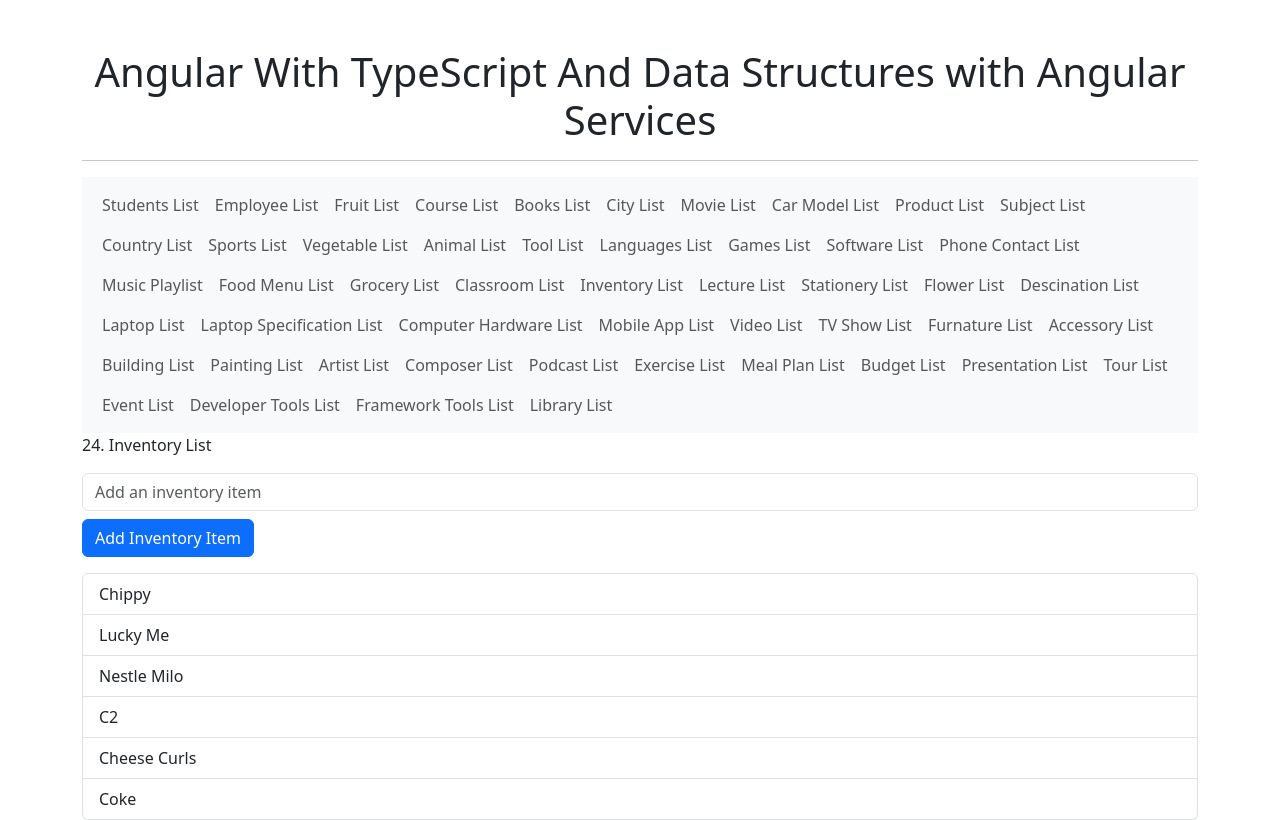
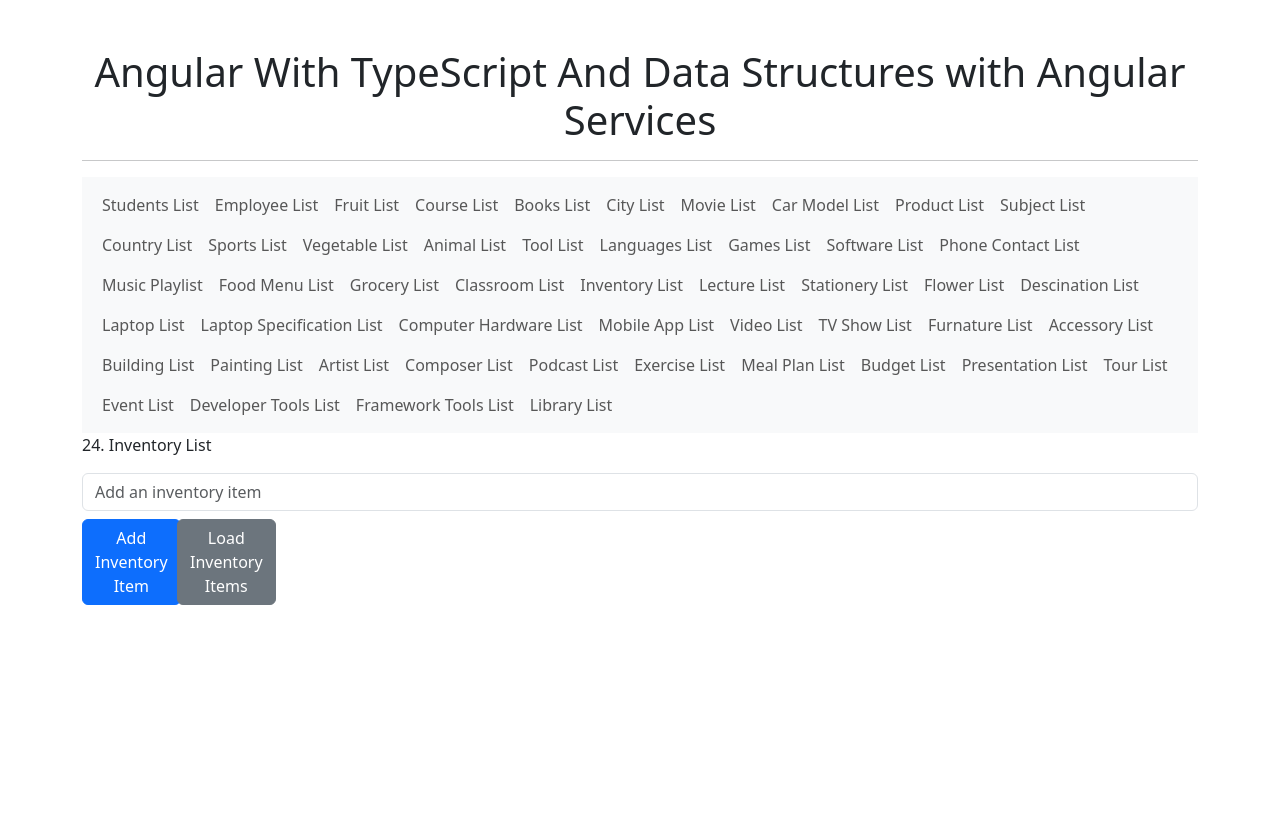
Before and after one commit to muningg/Angular_With_TypeScript_And_Data_Structures, an Angular app: page /inventory-list in a window 1280 px wide. Built offline with nearby package versions, Linux system fonts and the light colour scheme.

Commit message:
feat(inventory-list-service): add service to load inventory list

```diff
--- a/src/app/components/inventory-list/inventory-list.component.html
+++ b/src/app/components/inventory-list/inventory-list.component.html
@@ -1,8 +1,14 @@
 <p>24. Inventory List</p>
 <input type="text" class="form-control" [(ngModel)]="newInventoryItem" placeholder="Add an inventory item" />
 
-<button class="btn btn-primary mt-2" (click)="addInventoryItem()">Add Inventory Item</button>
-
+<div class="row">
+  <div class="col-sm-1">
+    <button class="btn btn-primary mt-2" (click)="addInventoryItem()">Add Inventory Item</button>
+  </div>
+  <div class="col-sm-1">
+    <button class="btn btn-secondary mt-2" (click)="provideInventoryList()">Load Inventory Items</button>
+  </div>
+</div>
 <ul class="mt-3 list-group">
   <li class="list-group-item" *ngFor="let inventoryItem of inventoryItems">
     {{inventoryItem}}
--- a/src/app/components/inventory-list/inventory-list.component.ts
+++ b/src/app/components/inventory-list/inventory-list.component.ts
@@ -1,4 +1,5 @@
 import { Component } from '@angular/core';
+import { InventoryListService } from './inventory-list.service';
 
 @Component({
   selector: 'app-inventory-list',
@@ -6,14 +7,17 @@ import { Component } from '@angular/core';
   styleUrl: './inventory-list.component.css'
 })
 export class InventoryListComponent {
-  inventoryItems: string[] = ['Chippy', 'Lucky Me', 'Nestle Milo', 'C2', 'Cheese Curls', 'Coke'];
+  inventoryItems: string[] = [];
   newInventoryItem: string = '';
+  constructor(private inventoryListService: InventoryListService) { }
 
   addInventoryItem() {
     if (this.newInventoryItem.trim()) {
-      this.inventoryItems.push(this.newInventoryItem);
+      this.inventoryListService.addInventory(this.newInventoryItem);
       this.newInventoryItem = '';
     }
   }
-
+  provideInventoryList() {
+    this.inventoryItems = this.inventoryListService.loadInventorys();
+  }
 }
--- /dev/null
+++ b/src/app/components/inventory-list/inventory-list.service.ts
@@ -0,0 +1,18 @@
+import { Injectable } from '@angular/core';
+
+@Injectable({
+  providedIn: 'root'
+})
+export class InventoryListService {
+  private inventorys: string[] = [
+    'Chippy', 'Lucky Me', 'Nestle Milo', 'C2', 'Cheese Curls', 'Coke'
+  ];
+
+  loadInventorys() {
+    return this.inventorys;
+  }
+
+  addInventory(inventory: string) {
+    this.inventorys.push(inventory);
+  }
+}
```
Also changed, not shown: 1 other file (tests, documents, lock files or other folders).
